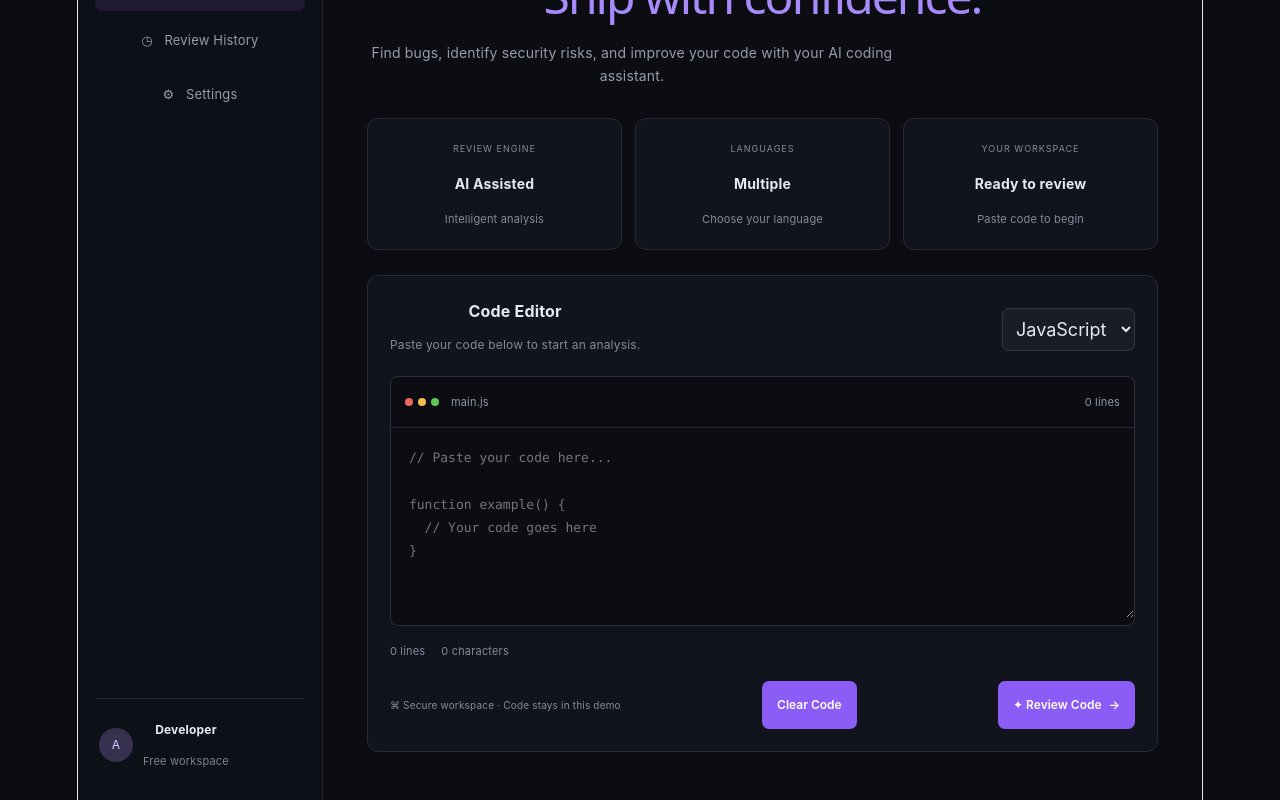
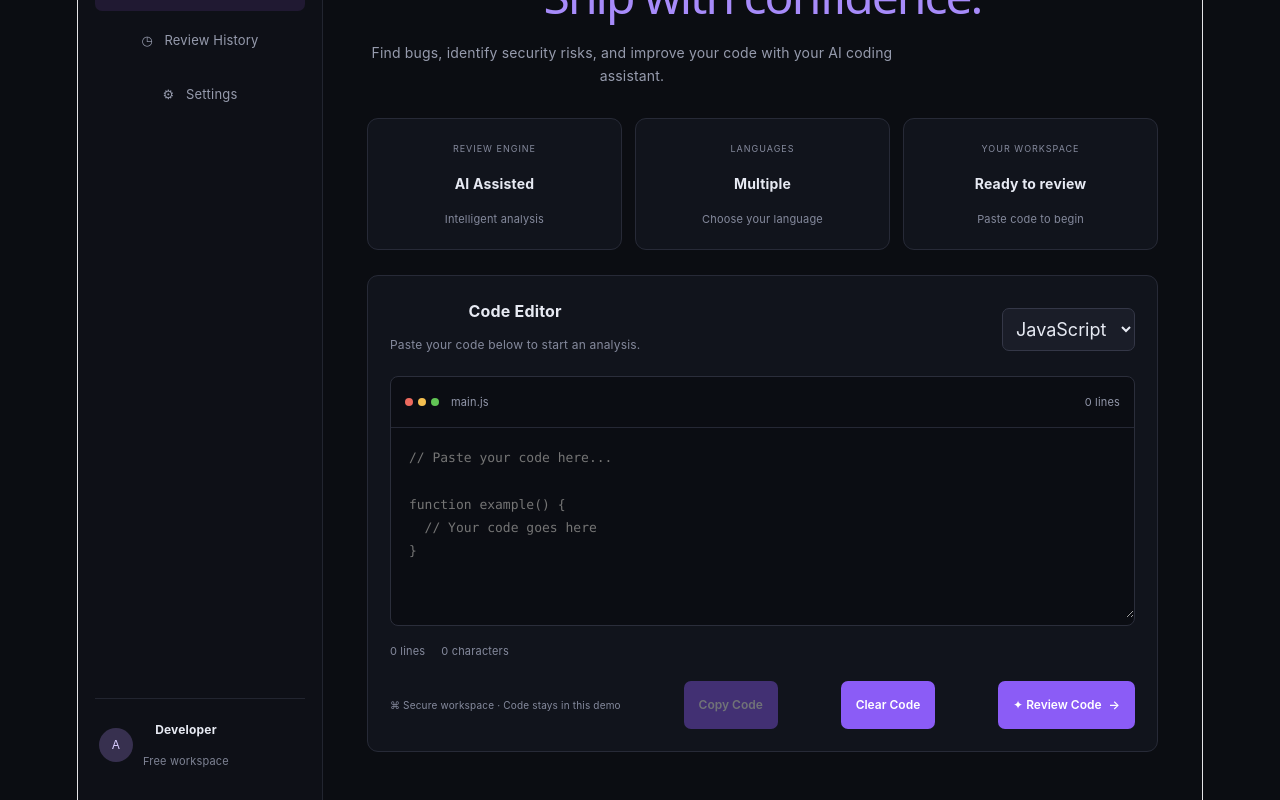
Before and after one commit to ananyamahajan165/CodeReview-AI, a React app: page / in a window 1280 px wide. Shown: the part 244-1044 px from the top of the page. Built offline with nearby package versions, Linux system fonts and the light colour scheme; the HTML template or start-up script is replaced by a standard one.

Commit message:
feat: add copy code functionality

```diff
--- a/src/App.css
+++ b/src/App.css
@@ -457,3 +457,25 @@ h1 span {
 .clear-button:hover {
   background: #201932;
 }
+
+
+.copy-button {
+  background: transparent;
+  color: #c4b5fd;
+  border: 1px solid #51416f;
+  border-radius: 7px;
+  padding: 11px 15px;
+  font-size: 12px;
+  font-weight: 600;
+  cursor: pointer;
+  transition: background 0.2s ease, opacity 0.2s ease;
+}
+
+.copy-button:hover:not(:disabled) {
+  background: #201932;
+}
+
+.copy-button:disabled {
+  opacity: 0.4;
+  cursor: not-allowed;
+}
--- a/src/App.jsx
+++ b/src/App.jsx
@@ -129,6 +129,22 @@ async function handleReview() {
             </div>
             <div className="editor-footer">
               <span>⌘ Secure workspace · Code stays in this demo</span>
+
+<button
+  className="copy-button"
+  onClick={async () => {
+    try {
+      await navigator.clipboard.writeText(code)
+      alert('Code copied successfully!')
+    } catch {
+      alert('Unable to copy code. Please copy it manually.')
+    }
+  }}
+  disabled={!code.trim()}
+>
+  Copy Code
+</button>
+
               <button
               className="clear-button"
               onClick={() => {
```
